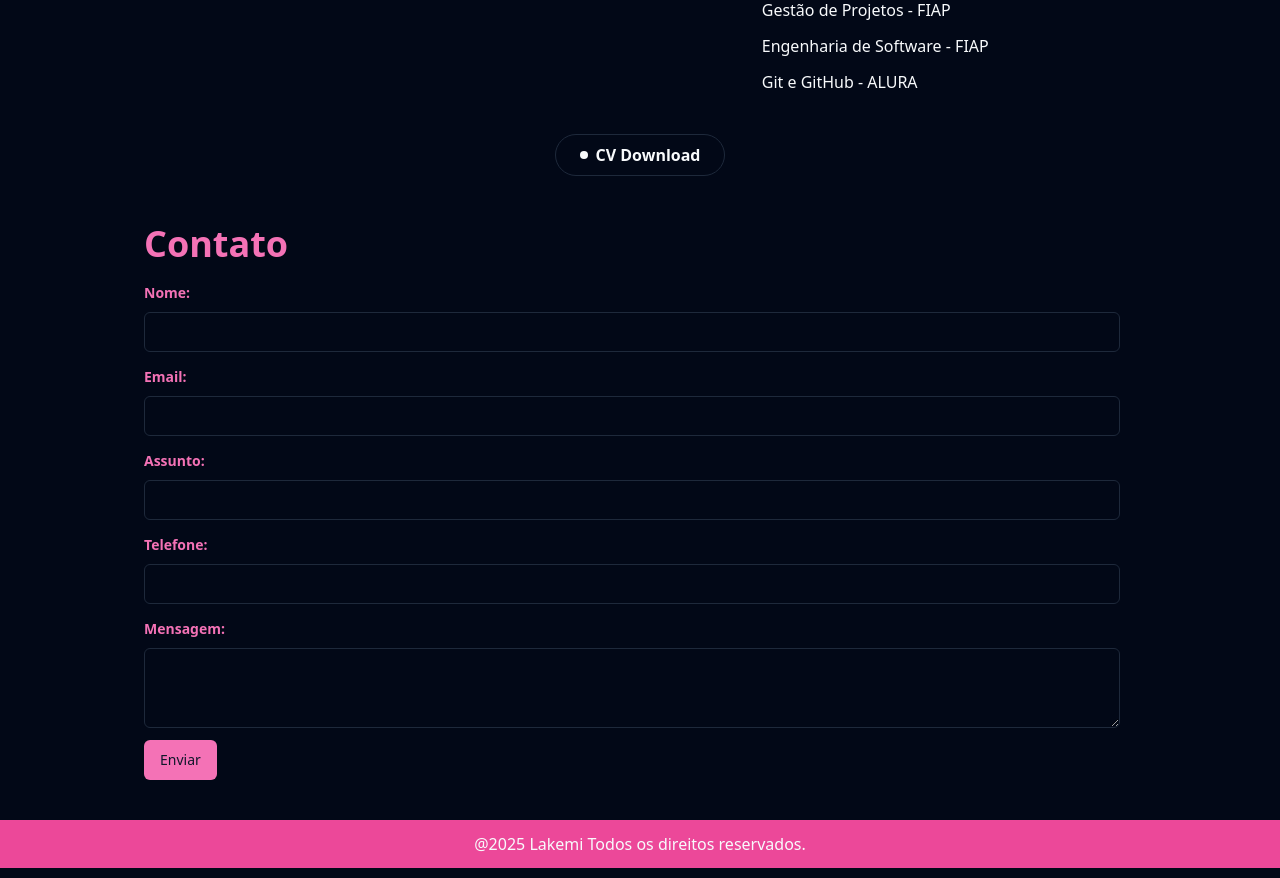
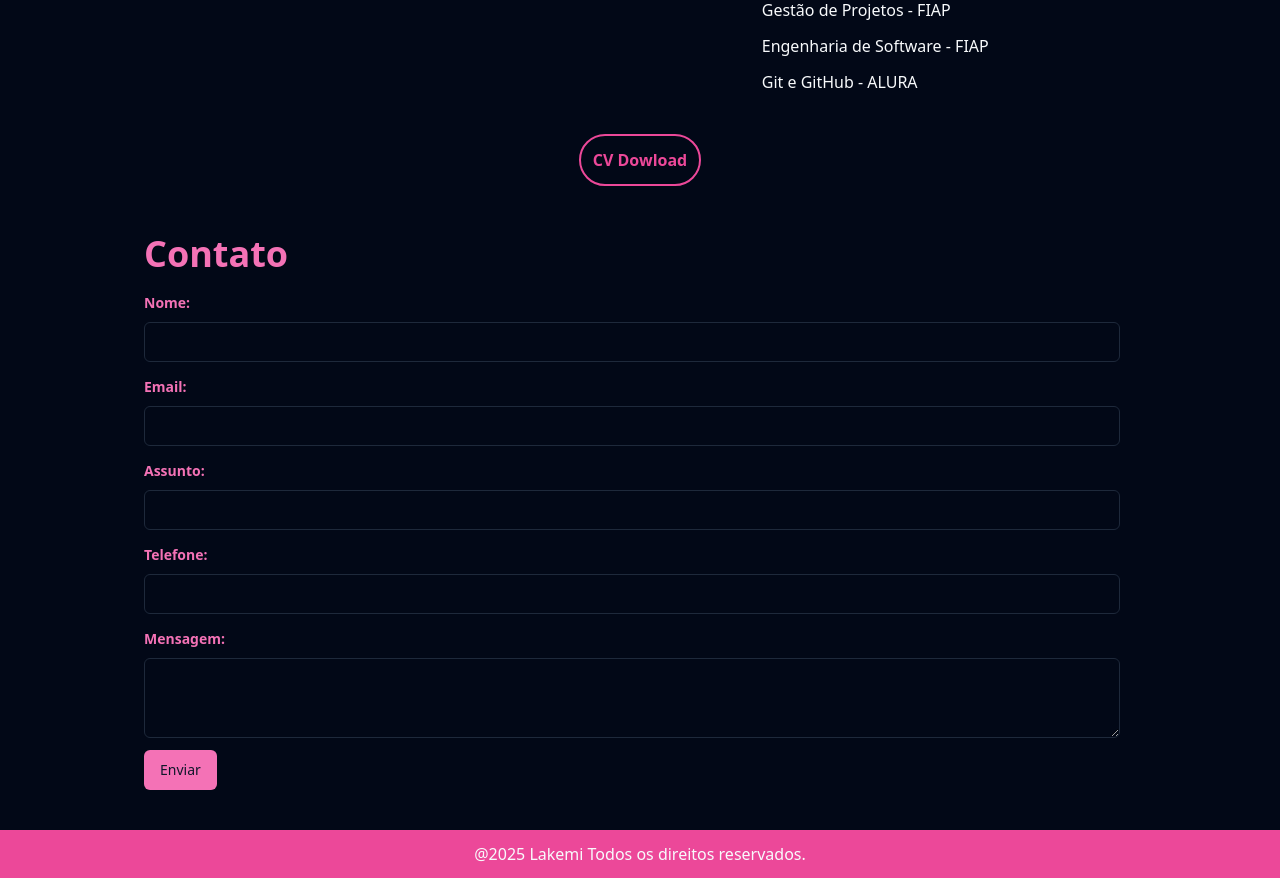
Before and after one commit to lakemi26/Portfolio, a Next.js app: page / in a window 1280 px wide. Shown: the part 1960-2838 px from the top of the page. Built offline with nearby package versions, Linux system fonts and the light colour scheme.

Commit message:
fix: Novo botão de download curriculo

```diff
--- a/components/education/experienceSection.tsx
+++ b/components/education/experienceSection.tsx
@@ -2,6 +2,7 @@ import React from "react";
 import { TextAnimate } from "../ui/text-animate";
 import TabList from "./tabList";
 import { InteractiveHoverButton } from "../ui/interactive-hover-button";
+import Link from "next/link";
 
 const ExperienceSection = () => {
   return (
@@ -12,9 +13,14 @@ const ExperienceSection = () => {
         </TextAnimate>
       </div>
       <TabList />
-      <InteractiveHoverButton className="m-auto">
-        CV Download
-      </InteractiveHoverButton>
+      <Link
+        href="./homeBanner.webp"
+        target="_blank"
+        download
+        className="m-auto border-2 border-pink-500 rounded-full text-pink-500 font-bold p-3 hover:bg-blue-950"
+      >
+        CV Dowload
+      </Link>
     </div>
   );
 };
```
